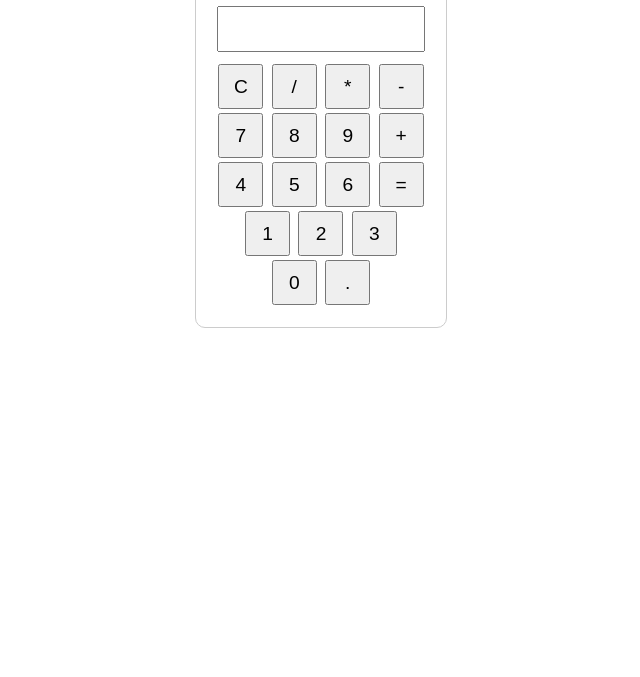
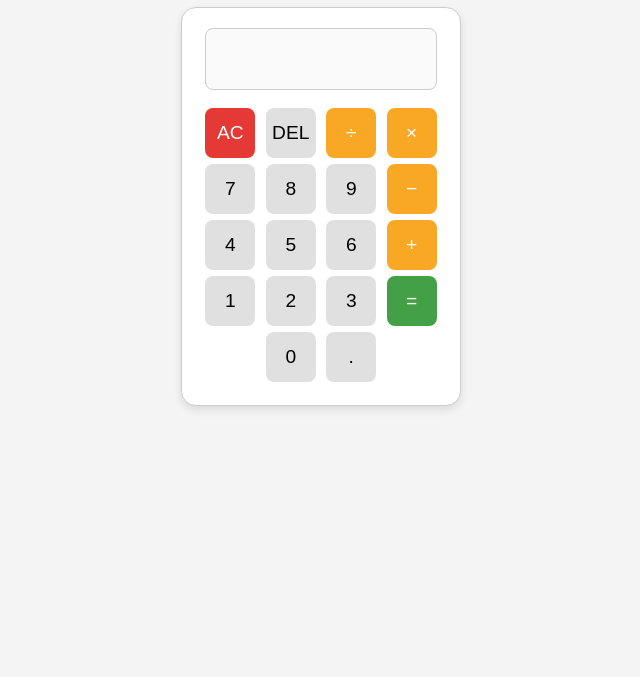
Before and after one commit to PareshRP/GitHub-Actions-CI-CD-NodeJS-App, a website: page public/index.html in a window 1280 px wide. Shown: the part 123-800 px from the top of the page, without its empty margins (319-959 px from the left). Drawn offline with Linux system fonts and the light colour scheme.

Commit message:
Update index.html

```diff
--- a/public/index.html
+++ b/public/index.html
@@ -5,57 +5,135 @@
   <meta name="viewport" content="width=device-width, initial-scale=1.0">
   <title>Calculator</title>
   <style>
-        body { font-family: Arial, sans-serif; text-align: center; margin-top: 50px; }
-        .calculator { display: inline-block; border: 1px solid #ccc; padding: 20px; border-radius: 10px; }
-        input { width: 200px; height: 40px; text-align: right; margin-bottom: 10px; font-size: 1.2em; }
-        button { width: 45px; height: 45px; font-size: 1.2em; margin: 2px; }
+    body {
+      font-family: Arial, sans-serif;
+      text-align: center;
+      background: #f4f4f4;
+      margin: 0;
+      padding-top: 50px;
+    }
+    .calculator {
+      background: #fff;
+      display: inline-block;
+      border: 1px solid #ccc;
+      padding: 20px;
+      border-radius: 15px;
+      box-shadow: 0 4px 8px rgba(0,0,0,0.1);
+    }
+    input {
+      width: 220px;
+      height: 50px;
+      text-align: right;
+      margin-bottom: 15px;
+      font-size: 1.4em;
+      padding: 5px;
+      border-radius: 8px;
+      border: 1px solid #ccc;
+      background: #fafafa;
+    }
+    button {
+      width: 50px;
+      height: 50px;
+      font-size: 1.2em;
+      margin: 3px;
+      border: none;
+      border-radius: 8px;
+      background: #e0e0e0;
+      cursor: pointer;
+      transition: background 0.2s;
+    }
+    button:hover {
+      background: #d5d5d5;
+    }
+    .operator {
+      background: #f9a825;
+      color: #fff;
+    }
+    .operator:hover {
+      background: #f57f17;
+    }
+    .equal {
+      background: #43a047;
+      color: #fff;
+    }
+    .equal:hover {
+      background: #2e7d32;
+    }
+    .danger {
+      background: #e53935;
+      color: #fff;
+    }
+    .danger:hover {
+      background: #b71c1c;
+    }
   </style>
 </head>
 <body>
+
   <h1>Simple Calculator</h1>
   <div class="calculator">
     <input type="text" id="display" readonly>
     <br>
-        <button onclick="clearDisplay()">C</button>
-        <button onclick="appendValue('/')">/</button>
-        <button onclick="appendValue('*')">*</button>
-        <button onclick="appendValue('-')">-</button>
+    <button class="danger" onclick="clearDisplay()">AC</button>
+    <button onclick="deleteLast()">DEL</button>
+    <button class="operator" onclick="appendValue('/')">÷</button>
+    <button class="operator" onclick="appendValue('*')">×</button>
     <br>
     <button onclick="appendValue('7')">7</button>
     <button onclick="appendValue('8')">8</button>
     <button onclick="appendValue('9')">9</button>
-        <button onclick="appendValue('+')">+</button>
+    <button class="operator" onclick="appendValue('-')">−</button>
     <br>
     <button onclick="appendValue('4')">4</button>
     <button onclick="appendValue('5')">5</button>
     <button onclick="appendValue('6')">6</button>
-        <button onclick="calculate()">=</button>
+    <button class="operator" onclick="appendValue('+')">+</button>
     <br>
     <button onclick="appendValue('1')">1</button>
     <button onclick="appendValue('2')">2</button>
     <button onclick="appendValue('3')">3</button>
+    <button class="equal" onclick="calculate()">=</button>
     <br>
     <button onclick="appendValue('0')">0</button>
     <button onclick="appendValue('.')">.</button>
   </div>
 
   <script>
+    const display = document.getElementById("display");
+
     function appendValue(value) {
-            document.getElementById("display").value += value;
+      display.value += value;
     }
 
     function clearDisplay() {
-            document.getElementById("display").value = "";
+      display.value = "";
+    }
+
+    function deleteLast() {
+      display.value = display.value.slice(0, -1);
     }
 
     function calculate() {
       try {
-                document.getElementById("display").value = eval(document.getElementById("display").value);
+        // safer than eval(), still keep in mind this is a demo
+        display.value = Function(`"use strict"; return (${display.value})`)();
       } catch {
-                document.getElementById("display").value = "Error";
+        display.value = "Error";
       }
     }
+
+    // Optional: Keyboard support
+    document.addEventListener("keydown", (e) => {
+      if (!isNaN(e.key) || "+-*/.".includes(e.key)) {
+        appendValue(e.key);
+      } else if (e.key === "Enter") {
+        calculate();
+      } else if (e.key === "Backspace") {
+        deleteLast();
+      } else if (e.key === "Escape") {
+        clearDisplay();
+      }
+    });
   </script>
 </body>
 </html>
-<!DOCTYPE html>
```
Lines whose indentation alone changed are shown as unchanged.
